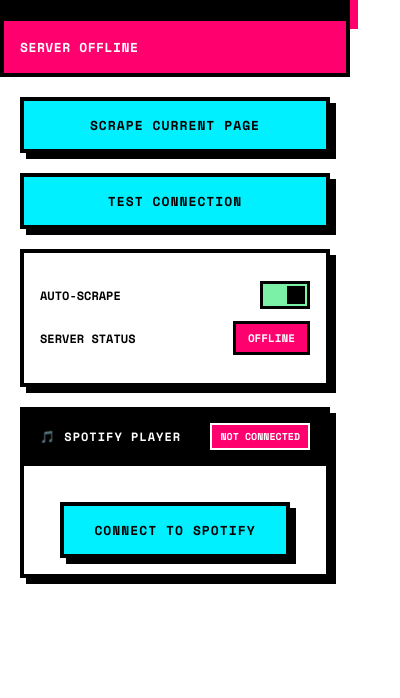
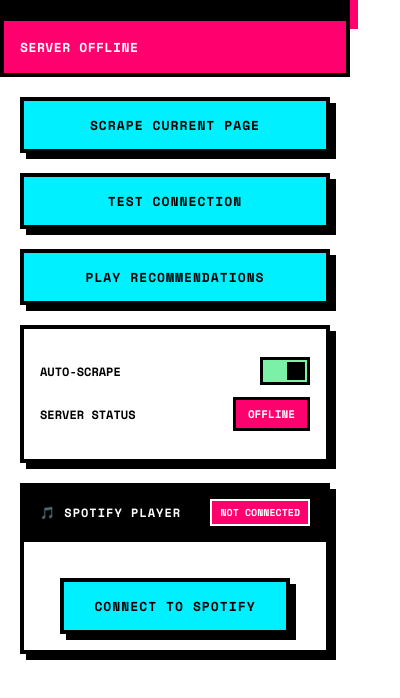
Before and after one commit to Batowlad/Superior-Reading, a browser extension: page Frontend/chrome_extension/popup.html in a window 400 px wide. Shown: the part 82-780 px from the top of the page. Drawn offline with nearby package versions, Linux system fonts and the light colour scheme; no server answers.

Commit message:
Modified popup.html to accomodate for the player in the popup

```diff
--- a/Frontend/chrome_extension/popup.html
+++ b/Frontend/chrome_extension/popup.html
@@ -306,6 +306,7 @@
 
         <button class="button" id="scrapeBtn">Scrape Current Page</button>
         <button class="button" id="testBtn">Test Connection</button>
+        <button class="button" id="playRecommendationsBtn">Play Recommendations</button>
 
         <div class="settings">
             <div class="setting-item">
```
